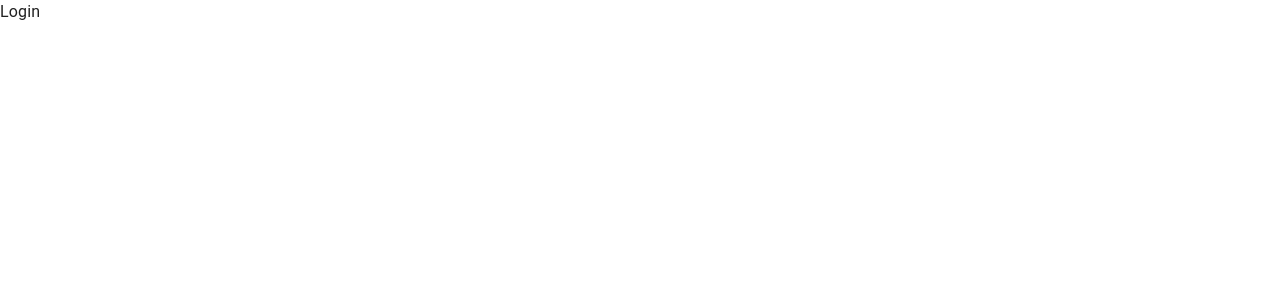
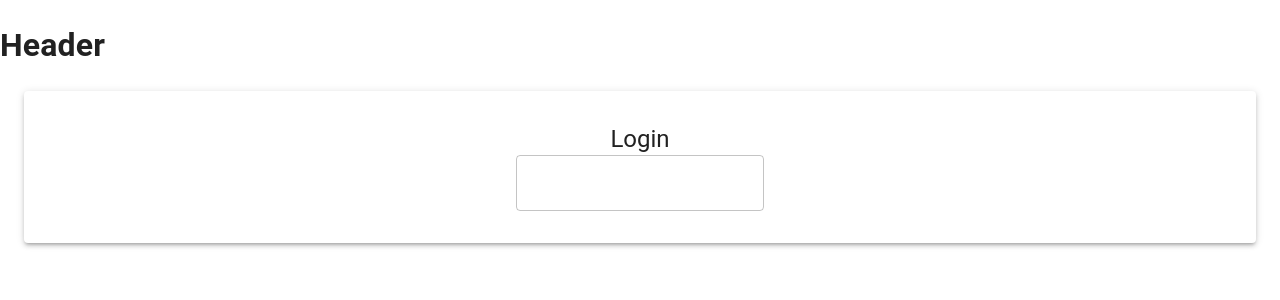
Before and after one commit to Aryaman11Agarwal/Chattu, a React (Vite) app in the folder client/: page /login in a window 1280 px wide. Shown: the top 300 px of the page. Built offline with nearby package versions, Linux system fonts and the light colour scheme.

Commit message:
created useState for login

```diff
--- a/client/src/App.jsx
+++ b/client/src/App.jsx
@@ -9,12 +9,13 @@ const Groups=lazy(()=>import("./pages/Groups"))
 const App = () => {
   return (
    <BrowserRouter>
+      <h1>Header</h1>
     <Routes>
       <Route path='/' element={<Home></Home>}/>
       <Route path='/login' element={<Login></Login>}/>
 
       <Route path="/chat/:chatID" element={<Chat/>}/>
-       <Route path="/groups" element={<Groups/>}/>
+      <Route path="/groups" element={<Groups/>}/>
 
 
     </Routes>
--- a/client/src/pages/Chat.jsx
+++ b/client/src/pages/Chat.jsx
@@ -3,9 +3,7 @@ import { useParams } from 'react-router-dom'
 
 const Chat = () => {
 
-  const {chatID}=useParams();
 
-  console.log(chatID)
   return (
     <div>
       Chat
--- a/client/src/pages/Login.jsx
+++ b/client/src/pages/Login.jsx
@@ -1,10 +1,25 @@
-import React from 'react'
+import React, { useState } from 'react'
+import {Container, Paper, TextField, Typography} from "@mui/material"
 
 const Login = () => {
+
+  const [isLogin,setIsLogin]=useState(true)
   return (
-    <div>
-      Login
-    </div>
+    <Container component="main" maxWidth="sx">
+     <Paper elevation={3} sx={{padding:4, display:"flex",flexDirection:"column",alignItems:"center"}}>
+      {
+
+        isLogin?(
+          <>
+          <Typography variant='h5'>Login</Typography>
+          <form>
+           <TextField></TextField>
+          </form>
+          </>
+          ):<div>Register</div>
+      }
+     </Paper>
+    </Container>
   )
 }
 
```
